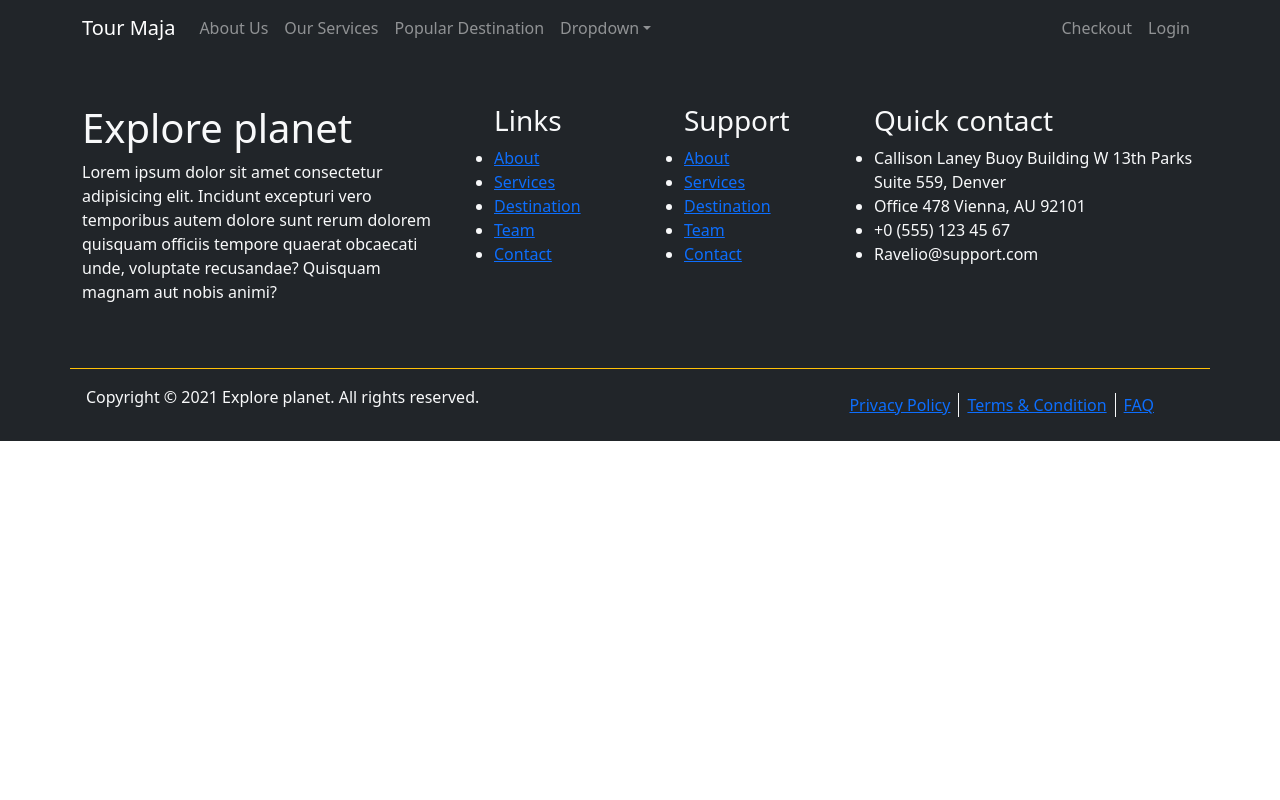
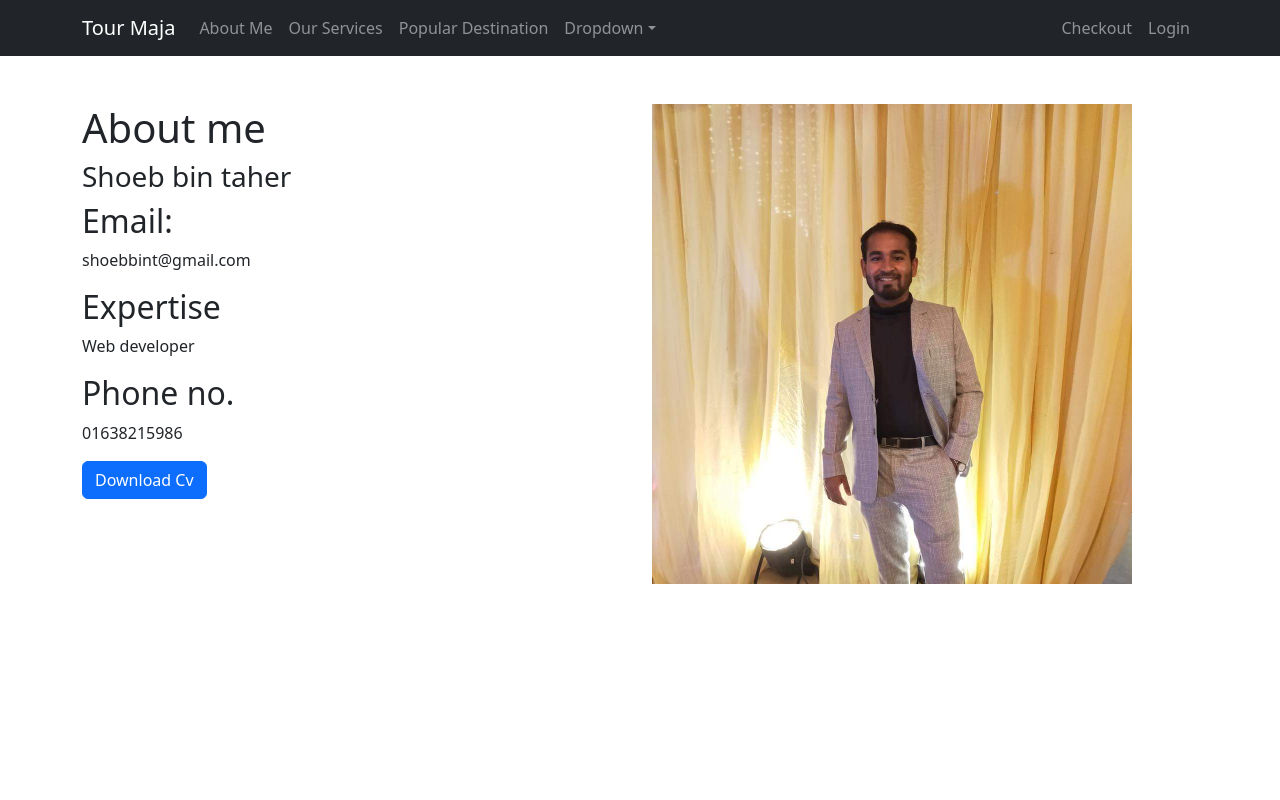
Before and after one commit to shoebbint/Tour-maja, a React (Create React App) app: page /about in a window 1280 px wide. Shown: the top 800 px of the page. Built offline with nearby package versions, Linux system fonts and the light colour scheme; no server answers.

Commit message:
about me page added

```diff
--- a/src/App.js
+++ b/src/App.js
@@ -10,6 +10,8 @@ import Checkout from './Pages/Checkout/Checkout';
 import Register from './Pages/Register/Register';
 import RequireAuth from './Pages/Authentication/RequireAuth/RequireAuth';
 import ServiceDetail from './Pages/ServiceDetail/ServiceDetail';
+import About from './Pages/About/About';
+import NotFound from './Pages/404/NotFound';
 
 function App() {
   return (
@@ -19,6 +21,7 @@ function App() {
         <Route path="/" element={<Home></Home>} ></Route>
         <Route path="/popular-destination" element={<PopularDestination></PopularDestination>} ></Route>
         <Route path="/login" element={<Login></Login>} ></Route>
+        <Route path="/about" element={<About></About>} ></Route>
         <Route path="/register" element={<Register></Register>} ></Route>
         <Route path="/service/:serviceId/:name/:about/:price" element={<ServiceDetail></ServiceDetail>}></Route>
         <Route path="/checkout" element={
@@ -26,6 +29,7 @@ function App() {
           <Checkout></Checkout>
         </RequireAuth>} >
         </Route>
+        <Route path='*' element={<NotFound></NotFound>}></Route>
 
       </Routes>
       <Footer></Footer>
--- /dev/null
+++ b/src/Pages/404/NotFound.js
@@ -0,0 +1,11 @@
+import React from 'react';
+import errorpic from '../../images/404-Not-Found-SVG.png';
+const NotFound = () => {
+    return (
+        <div>
+            <img className='h-25' src={errorpic} alt="" />
+        </div>
+    );
+};
+
+export default NotFound;
--- a/src/Pages/About/About.js
+++ b/src/Pages/About/About.js
@@ -1,9 +1,25 @@
 import React from 'react';
-
+import { Col, Row } from 'react-bootstrap';
+import mypic from '../../images/FB_IMG_1635874054416.jpg'
 const About = () => {
     return (
-        <div>
-
+        <div className='container text-start my-5'>
+                  <Row>
+        <Col md={6}>
+            <h1>About me</h1>
+            <h3>Shoeb bin taher</h3>
+            <h2>Email:</h2>
+            <p>shoebbint@gmail.com</p>
+            <h2>Expertise</h2>
+            <p>Web developer</p>
+            <h2>Phone no.</h2>
+            <p>01638215986</p>
+            <button className='btn btn-primary'>Download Cv</button>
+        </Col>
+        <Col md={6}>
+            <img className='h-50 ' src={mypic} alt="" />
+        </Col>
+      </Row>
         </div>
     );
 };
--- a/src/Pages/Shared/Header/Header.js
+++ b/src/Pages/Shared/Header/Header.js
@@ -15,7 +15,7 @@ const Header = () => {
           <Navbar.Toggle aria-controls="responsive-navbar-nav" />
           <Navbar.Collapse id="responsive-navbar-nav">
             <Nav className="me-auto">
-              <Nav.Link href="#features">About Us</Nav.Link>
+              <Nav.Link  href="/about">About Me</Nav.Link>
               <Nav.Link href="#pricing">Our Services</Nav.Link>
               <Nav.Link href="#pricing">Popular Destination</Nav.Link>
               <NavDropdown title="Dropdown" id="collasible-nav-dropdown">
```
Also changed, not shown: src/images/404-Not-Found-SVG.png (added), src/images/FB_IMG_1635874054416.jpg (added).
